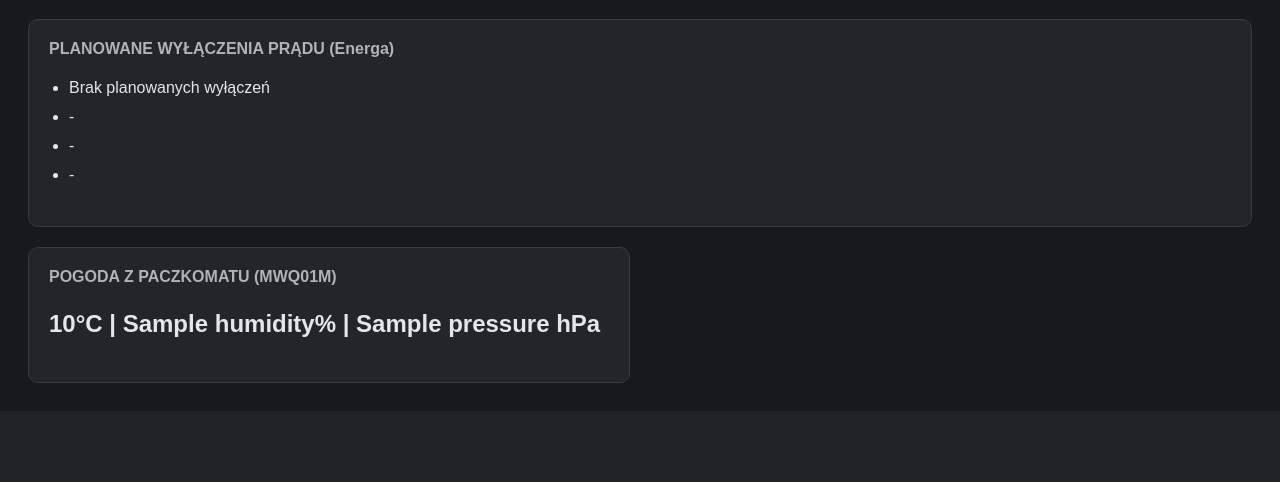
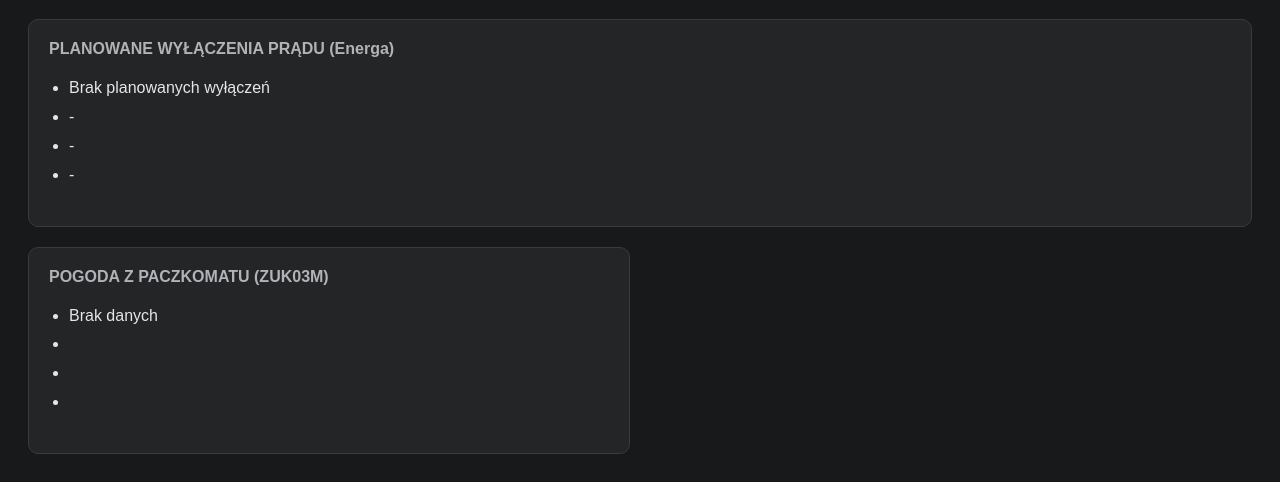
Before and after one commit to kalox444/-Projekt_zespo-owy_grupa_5-, a Flask app: page / in a window 1280 px wide. Shown: the part 885-1367 px from the top of the page. Before the commit the page ends 1268 px from the top, so only its background shows below. Run offline with Flask 3, Linux system fonts and the light colour scheme; a database or web service that is not in the repository returns one stand-in record (values such as "Sample title"); data that the repository does not hold is empty.

Commit message:
pogoda z paczkomatu dzialajaca

```diff
--- a/smart-dashboard/app.py
+++ b/smart-dashboard/app.py
@@ -445,24 +445,55 @@ def index():
 
 
     inpost_pogoda = ["Brak danych"]
-
-    inpost_kod = "MWQ01M"
-    inpost_id = "50032"
+    inpost_kod = "ZUK03M"
 
     try:
-        url_inpost = f"https://inpost.pl/shipx-point-data/{inpost_id}/{inpost_kod}/air_index_level"
-        naglowki = {"X-Requested-With": "XMLHttpRequest"}
-        odpowiedz = requests.post(url_inpost, headers=naglowki, timeout=10).json()
+        url_inpost = f"https://api-pl-points.easypack24.net/v1/points/{inpost_kod}/air-sensors"
+        odpowiedz = requests.get(url_inpost, timeout=10)
 
-        dane = odpowiedz.get("data", {})
-        if dane:
-            temp = dane.get("temperature", "-")
-            wilg = dane.get("humidity", "-")
-            cisn = dane.get("pressure", "-")
-            inpost_pogoda = [f"{temp}°C | {wilg}% | {cisn} hPa"]
+        if odpowiedz.status_code == 200:
+            dane_json = odpowiedz.json()
+            values = dane_json.get("current", {}).get("values", [])
+
+            temp, wilg, cisn, pm25, pm10 = "-", "-", "-", "-", "-"
+
+            for item in values:
+                name = item.get("name")
+                val = item.get("value")
+
+                if val is not None:
+                    val_z = round(float(val), 1)
+                else:
+                    continue
+
+                if name == "TEMPERATURE":
+                    temp = val_z
+                elif name == "HUMIDITY":
+                    wilg = val_z
+                elif name == "PRESSURE":
+                    cisn = int(round(float(val), 0))
+                elif name == "PM25":
+                    pm25 = val_z
+                elif name == "PM10":
+                    pm10 = val_z
+
+            if temp != "-":
+                # Przygotowujemy ładną listę linii do wyświetlenia w kafelku
+                inpost_pogoda = [
+                    f"Temp: {temp}°C | Wilg: {wilg}%",
+                    f"Ciśnienie: {cisn} hPa",
+                    f"PM2.5: {pm25} µg/m³",
+                    f"PM10: {pm10} µg/m³"
+                ]
+            else:
+                inpost_pogoda = ["Paczkomat online (brak czujników)"]
+        else:
+            inpost_pogoda = ["Brak czujników dla tego paczkomatu"]
 
     except Exception as e:
         print("Błąd pogody z paczkomatu:", e)
+        inpost_pogoda = ["Brak danych"]
+
 
 
 
--- a/smart-dashboard/templates/index.html
+++ b/smart-dashboard/templates/index.html
@@ -81,7 +81,12 @@
 
     <div class="box">
         <h2>POGODA Z PACZKOMATU ({{ inpost_kod }})</h2>
-        <p style="font-size: 24px; font-weight: bold;">{{ inpost_pogoda[0] }}</p>
+        <ul>
+            <li>{{ inpost_pogoda[0] }}</li>
+            <li>{{ inpost_pogoda[1] }}</li>
+            <li>{{ inpost_pogoda[2] }}</li>
+            <li>{{ inpost_pogoda[3] }}</li>
+        </ul>
     </div>
 
 
```
